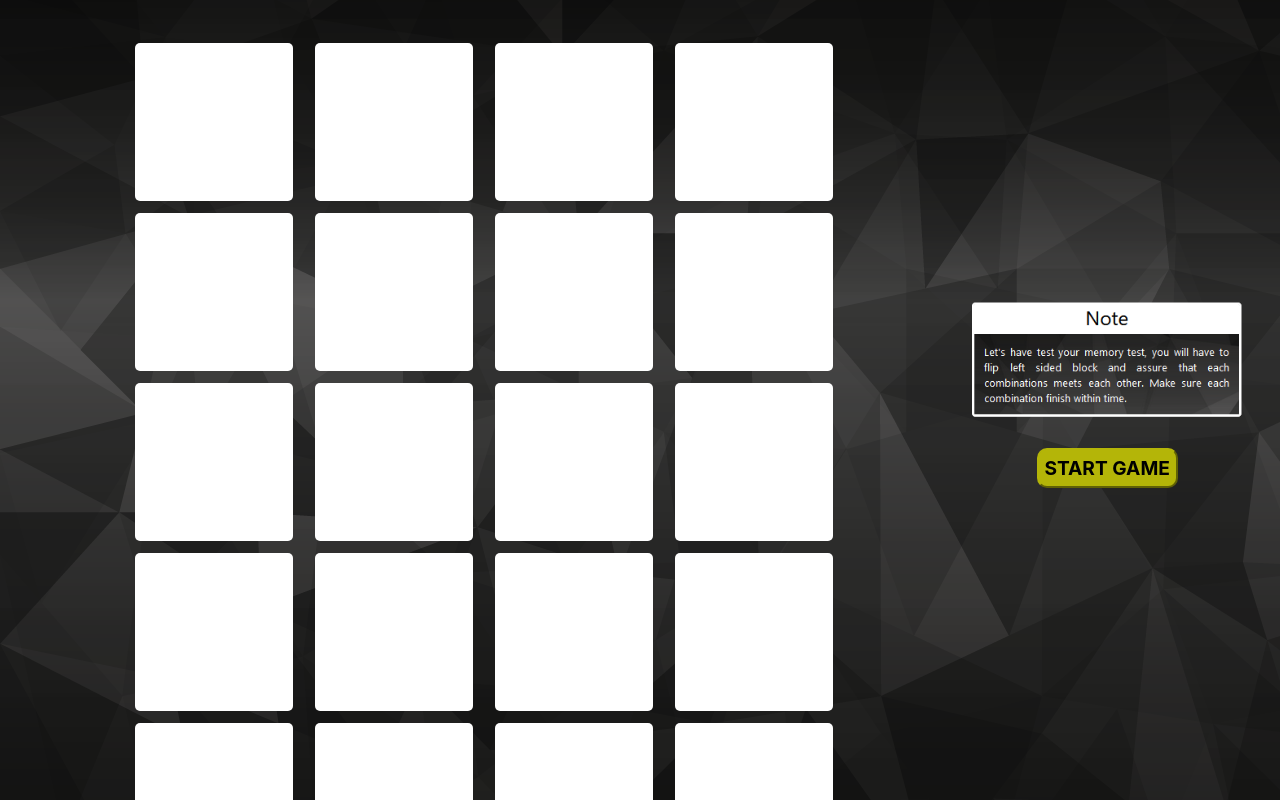
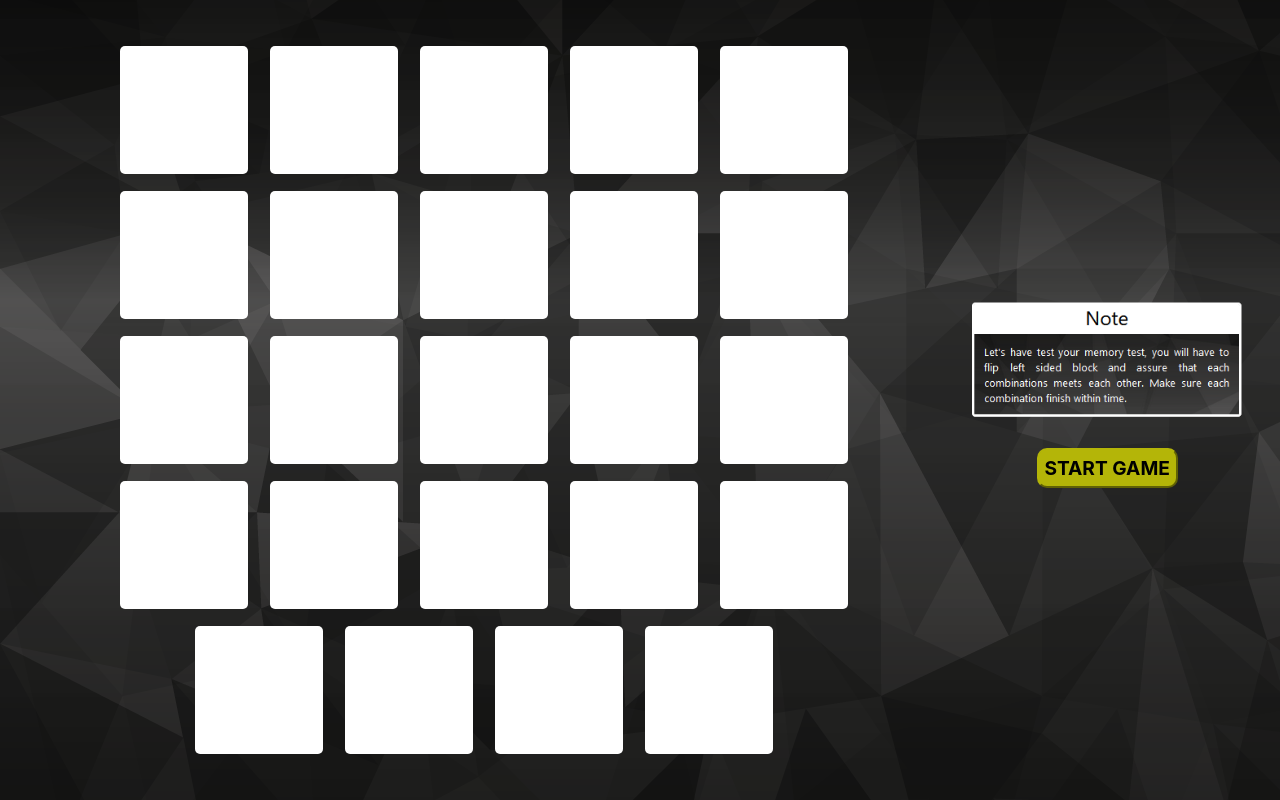
Before and after one commit to ankitkanojia/memory-game, a React (Create React App) app: page / in a window 1280 px wide. Shown: the top 800 px of the page. Built offline with nearby package versions, Linux system fonts and the light colour scheme.

Commit message:
Resolve the reponsive issue in game

```diff
--- a/src/App.css
+++ b/src/App.css
@@ -39,7 +39,7 @@ body {
 }
 
 .contentBox{
-  max-width: 1200px;
+  max-width: 1100px;
   /* background-color:#2f3360; */
   border-radius: 5px;
   padding: 4%;
@@ -76,13 +76,13 @@ body {
 
 .flip-box {
   background-color: transparent;
-  height: 160px;
+  height: 130px;
   margin: 5px;
   margin-right: 10px;
   margin-left: 10px;
   border-radius: 6px;
-  min-width: 160px;
-  max-width: 160px;
+  min-width: 130px;
+  max-width: 130px;
   border: 1px solid transparent;
   border-radius: 5px;
   perspective: 1000px; /* Remove this if you don't want the 3D effect */
```
